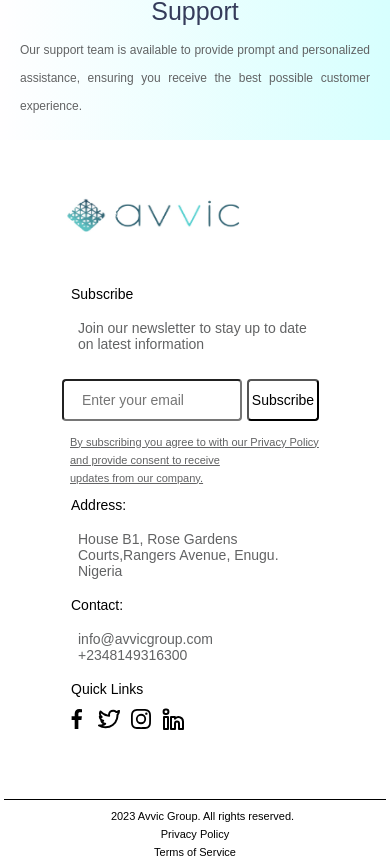
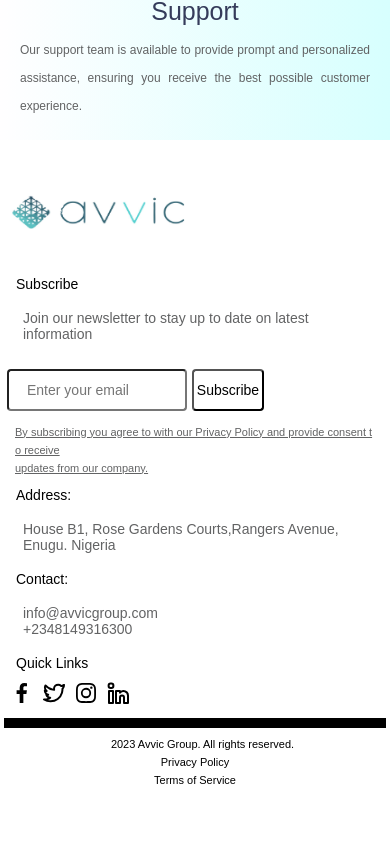
Before and after one commit to Ichie235/AvvicBankComingSoon-page, a React (Create React App) app: page / in a window 390 px wide. Shown: the part 1655-2513 px from the top of the page. After the commit the page ends 2441 px from the top, so only its background shows below. Built offline with nearby package versions, Linux system fonts and the light colour scheme; a web font is replaced by a local one.

Commit message:
Update coming.css
Reduced footer padding in media query

```diff
--- a/src/page/comingSoon/coming.css
+++ b/src/page/comingSoon/coming.css
@@ -168,6 +168,7 @@
   width: 98%;
   margin: 0px auto 0px auto;
   height: 1px;
+  padding-bottom: 10px;
   background-color: black !important;
   /* position: relative; */
 }
@@ -270,11 +271,16 @@
 
   /* FOOTER CONTENT IS BELOW */
   .avvic-logo-2-container {
-    padding-top: 20px;
+    padding-top: 17px;
+    padding-left: 5px ! important;
   }
   .footer-container {
     display: block;
-    padding: 7px;
+    padding-left: 5px !important;
+
+    padding-right: 5px ! important;
+
+    padding-bottom: 5px ! important;
     margin-top: 8%;
     overflow-x: hidden;
   }
```
